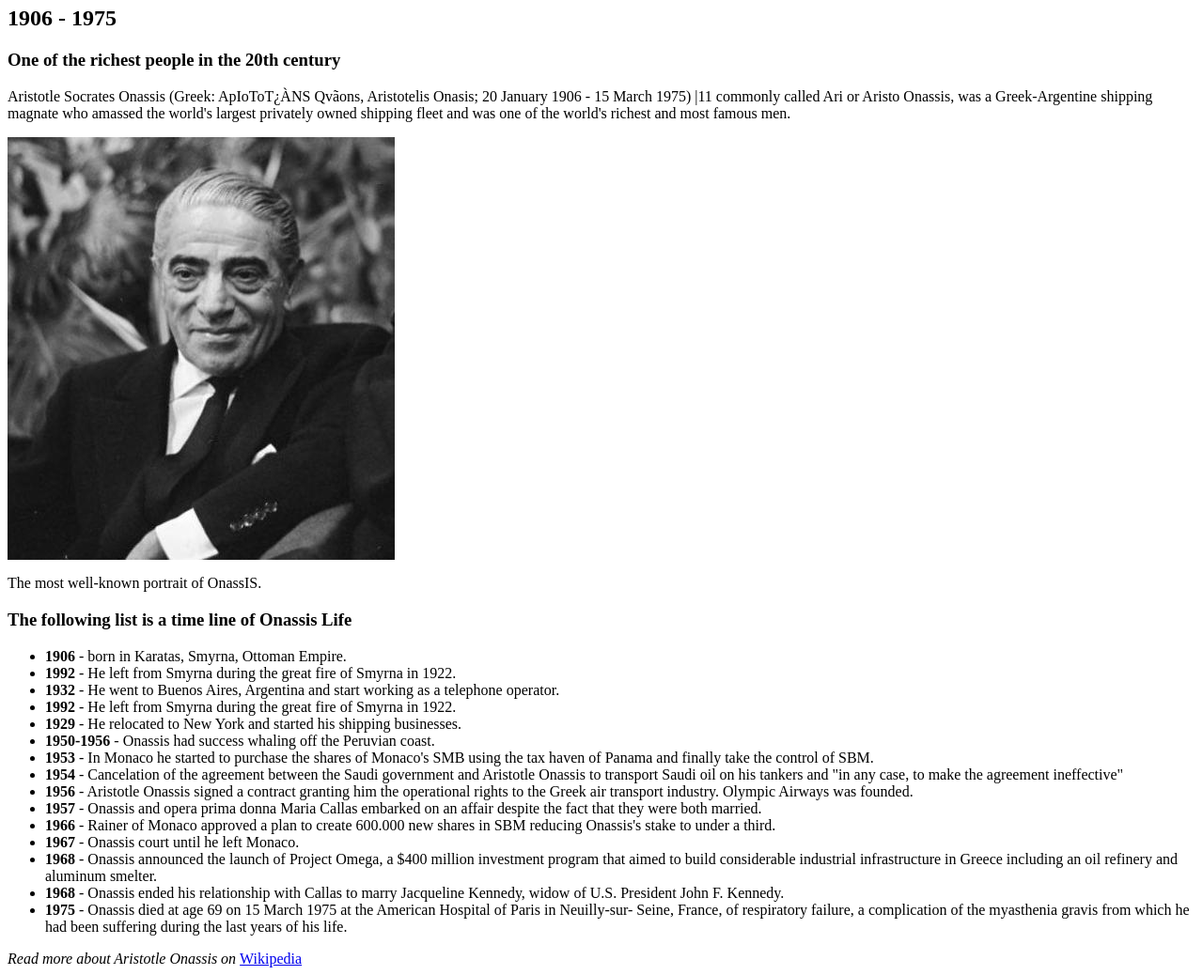
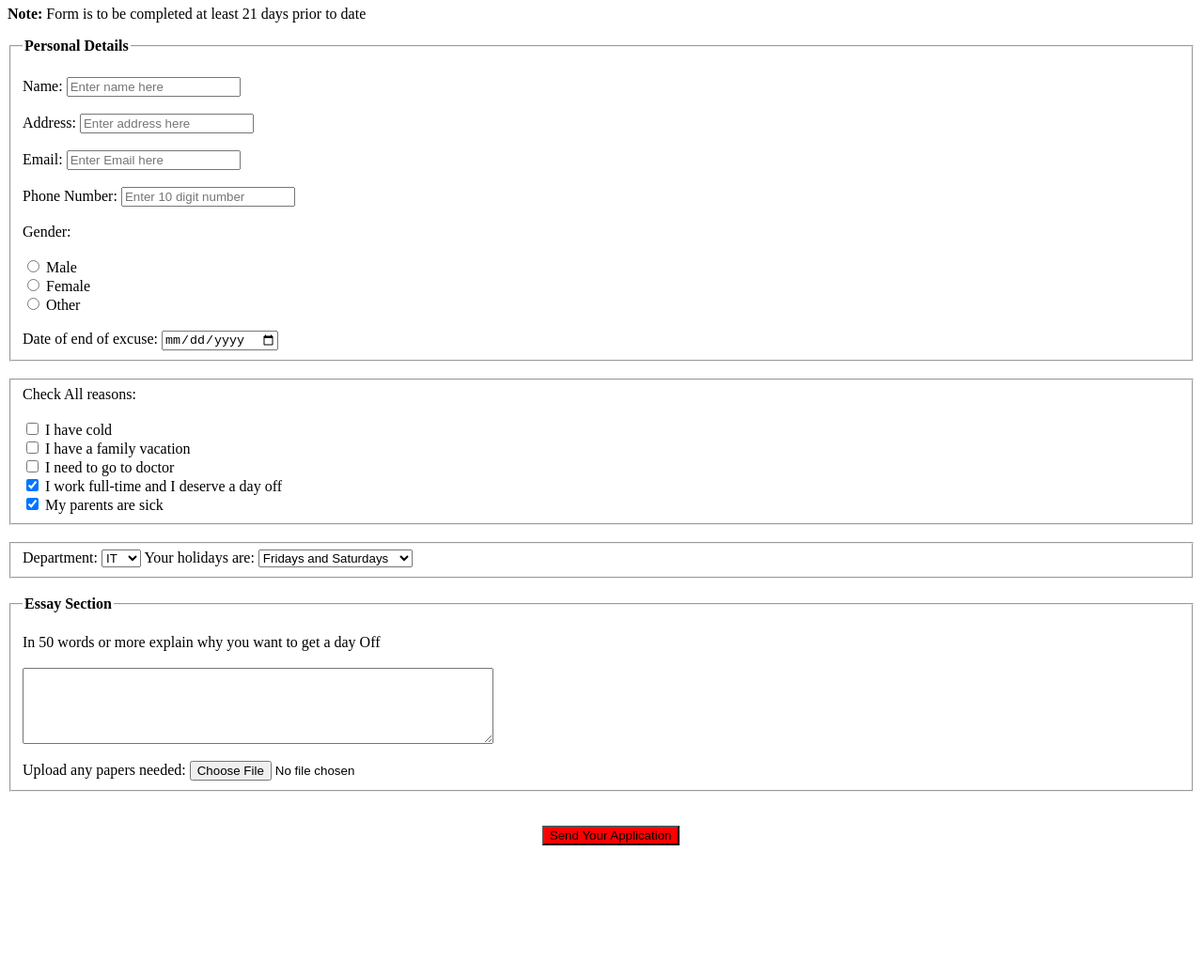
Before and after one commit to Mevo95/AMIT, a plain HTML site: page index.html in a window 1280 px wide. Shown: the part 60-1098 px from the top of the page at 94% size. After the commit the page ends 976 px from the top, so only its background shows below. Drawn offline with Linux system fonts and the light colour scheme.

Commit message:
Add files via upload
Task 2

```diff
--- a/index.html
+++ b/index.html
@@ -1,78 +1,91 @@
 <html>
-<head>
-<title> Task 1 </title>
+    <head>
+        <title> Task 2 </title>
+        <meta charset="UTF-8">
+    </head>
+    <body>
+        <h1 style="text-align:center"> Application For Permission To Get A Day Off </h1>
+        <p><strong> Note: </strong> Form is to be completed at least 21 days prior to date </p>
+        <form>
+            <fieldset>
+                <legend><strong> Personal Details </strong></legend>
+                <br>
+                <label for="name" name="name" > Name: </label>
+                <input type="text" required placeholder="Enter name here" id="name" >
+                <br>
+                <br>
+                <label for="address" name="address" > Address: </label>
+                <input type="text" required placeholder="Enter address here" id="address">
+                <br>
+                <br>
+                <label for="email" name="email" > Email: </label>
+                <input type="email" required placeholder="Enter Email here" id="email" >
+                <br>
+                <br>
+                <label for="number" name="number"> Phone Number: </label>
+                <input type="number" required placeholder="Enter 10 digit number" minlength="10" id="number">
+                <br>
+                <br>
+                <label> Gender: </label>
+                <br>
+                <br>
+                <input type="radio" name="gender"> <label> Male </label>
+                <br>
+                <input type="radio" name="gender"> <label> Female </label>
+                <br>
+                <input type="radio" name="gender"> <label> Other </label>
+                <br>
+                <br>
+                <label for="date"> Date of end of excuse: </label>
+                <input type="date" required id="date">
+            </fieldset>
+            <br>
+            <fieldset>
+                <label> Check All reasons: </label>
+                <br>
+                <br>
+                <input type="checkbox" name="reason"> <label> I have cold </label>
+                <br>
+                <input type="checkbox" name="reason"> <label> I have a family vacation </label>
+                <br>
+                <input type="checkbox" name="reason"> <label> I need to go to doctor </label>
+                <br>
+                <input type="checkbox" name="reason" checked> <label> I work full-time and I deserve a day off </label>
+                <br>
+                <input type="checkbox" name="reason" checked> <label> My parents are sick </label>
+            </fieldset>
+            <br>
+            <fieldset>
+                <label> Department: </label>
+                <select name="department" required>
+                    <option> IT </option>
+                    <option> HR </option>
+                    <option> PR </option>
 
-</head>
-<body>
-<h1> Aristotle Onassis </h1>
-<h2> 1906 - 1975 </h2>
-<h3> One of the richest people in the 20th century </h3>
-
-
-<p> Aristotle Socrates Onassis (Greek: ApIoToT¿ÀNS Qvãons, Aristotelis Onasis; 20 January 1906 - 15
-    March 1975) |11 commonly called Ari or Aristo Onassis, was a Greek-Argentine shipping magnate
-    who amassed the world's largest privately owned shipping fleet and was one of the world's richest
-    and most famous men.
-</p>
-
-<img src="Aristotle_Onassis.jpeg" alt=" Aristotle_Onassis">
-<p> The most well-known portrait of OnassIS. </p>
-
-<h3> The following list is a time line of Onassis Life </h3>
-
-<ul>
- <li> <strong> 1906 </strong> - born in Karatas, Smyrna, Ottoman Empire. </li>
- <li> <strong> 1992 </strong> - He left from Smyrna during the great fire of Smyrna in 1922. </li>
- <li> <strong> 1932 </strong> - He went to Buenos Aires, Argentina and start working as a telephone operator. </li>
- <li> <strong> 1992 </strong> - He left from Smyrna during the great fire of Smyrna in 1922. </li>
- <li> <strong> 1929 </strong> - He relocated to New York and started his shipping businesses. </li>
- <li> <strong> 1950-1956 </strong> - Onassis had success whaling off the Peruvian coast. </li>
- <li> <strong> 1953 </strong> - In Monaco he started to purchase the shares of Monaco's SMB using the tax haven of Panama and finally take the control of SBM. </li>
- <li> <strong> 1954 </strong> - Cancelation of the agreement between the Saudi government and Aristotle Onassis to
-    transport Saudi oil on his tankers and "in any case, to make the agreement ineffective" </li>
- <li> <strong> 1956 </strong> - Aristotle Onassis signed a contract granting him the operational rights to the Greek air
-    transport industry. Olympic Airways was founded. </li>
- <li> <strong> 1957 </strong> - Onassis and opera prima donna Maria Callas embarked on an affair despite the fact that they were both married. </li>
- <li> <strong> 1966 </strong> - Rainer of Monaco approved a plan to create 600.000 new shares in SBM reducing Onassis's stake to under a third. </li>
- <li> <strong> 1967 </strong> - Onassis court until he left Monaco. </li>
- <li> <strong> 1968 </strong> - Onassis announced the launch of Project Omega, a $400 million investment program that aimed to
-    build considerable industrial infrastructure in Greece including an oil refinery and aluminum smelter. </li>
- <li> <strong> 1968 </strong> - Onassis ended his relationship with Callas to marry Jacqueline Kennedy, widow of U.S. President John F. Kennedy. </li>
- <li> <strong> 1975 </strong> - Onassis died at age 69 on 15 March 1975 at the American Hospital of Paris in Neuilly-sur- Seine, France, of respiratory
-    failure, a complication of the myasthenia gravis from which he had been suffering during the last years of his life.</li>
-</ul>
-
-<cite> Read more about Aristotle Onassis on </cite>
-
-
-<a href="https://www.wikipedia.org/"> Wikipedia </a>
-
-</body>
-
-
-
-
-
-
-
-
-
-
-
-
-
-
-
-
-
-
-
-
-
-
-
-
-
-
-
+                </select>
+                <label> Your holidays are: </label>
+                <select name="holidays" required>
+                    <option> Fridays and Saturdays </option>
+                    <option> Saturdays and Sundays  </option>
+                </select>
+            </fieldset>
+            <br>
+            <fieldset>
+                <legend> <strong> Essay Section </strong> </legend>
+                <br>
+                <pr> In 50 words or more explain why you want to get a day Off </pr>
+                <br>
+                <br>
+                <textarea name="essay" placeholder="Enter text here" rows="5" cols="60">
+                </textarea>
+                <br>
+                <br>
+                <label> Upload any papers needed: </label>
+                <input type="file" value="Attach Files" required>
+            </fieldset>
+            <br>
+            <br>
+            <input type="submit" value="Send Your Application" style="background-color: red ; position:relative;left: 45%;">
+       </form>
+    </body>
 </html>
```
